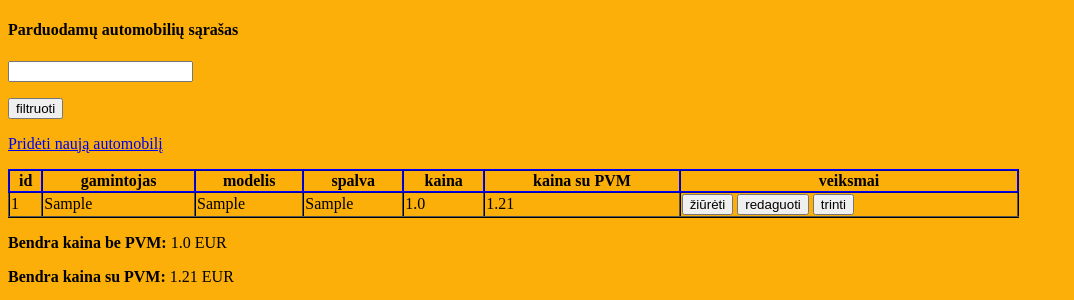
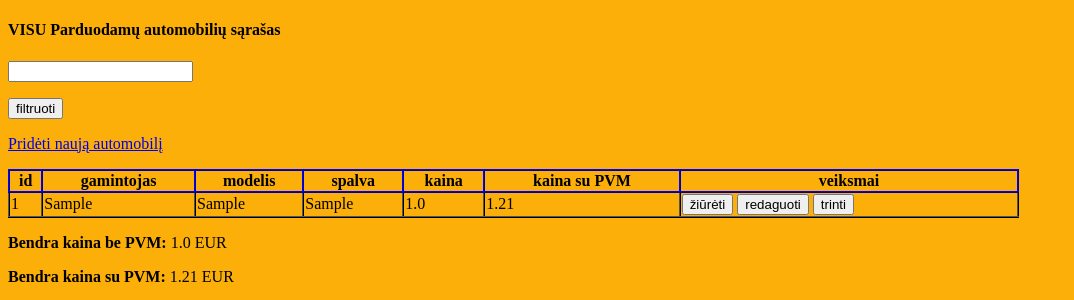
Before and after one commit to Justas888/FlaskWebUzd_Cars, a Flask app: page / in a window 1280 px wide. Shown: the top 300 px of the page, without its empty margins (0-1074 px from the left). Run offline with Flask 3, Linux system fonts and the light colour scheme; tables that the repository leaves empty hold one stand-in row (values such as "Sample post").

Commit message:
Pakeistas h4 indexe

```diff
--- a/templates/index.html
+++ b/templates/index.html
@@ -1,7 +1,7 @@
 {% extends "base.html" %}
 
 {% block content %}
-<h4>Parduodamų automobilių sąrašas</h4>
+<h4> VISU Parduodamų automobilių sąrašas</h4>
 <form action="" method="get">
     <p><input type="text" name="searchlaukelis"></p>
     <p><input type="submit" value="filtruoti"></p>
```
